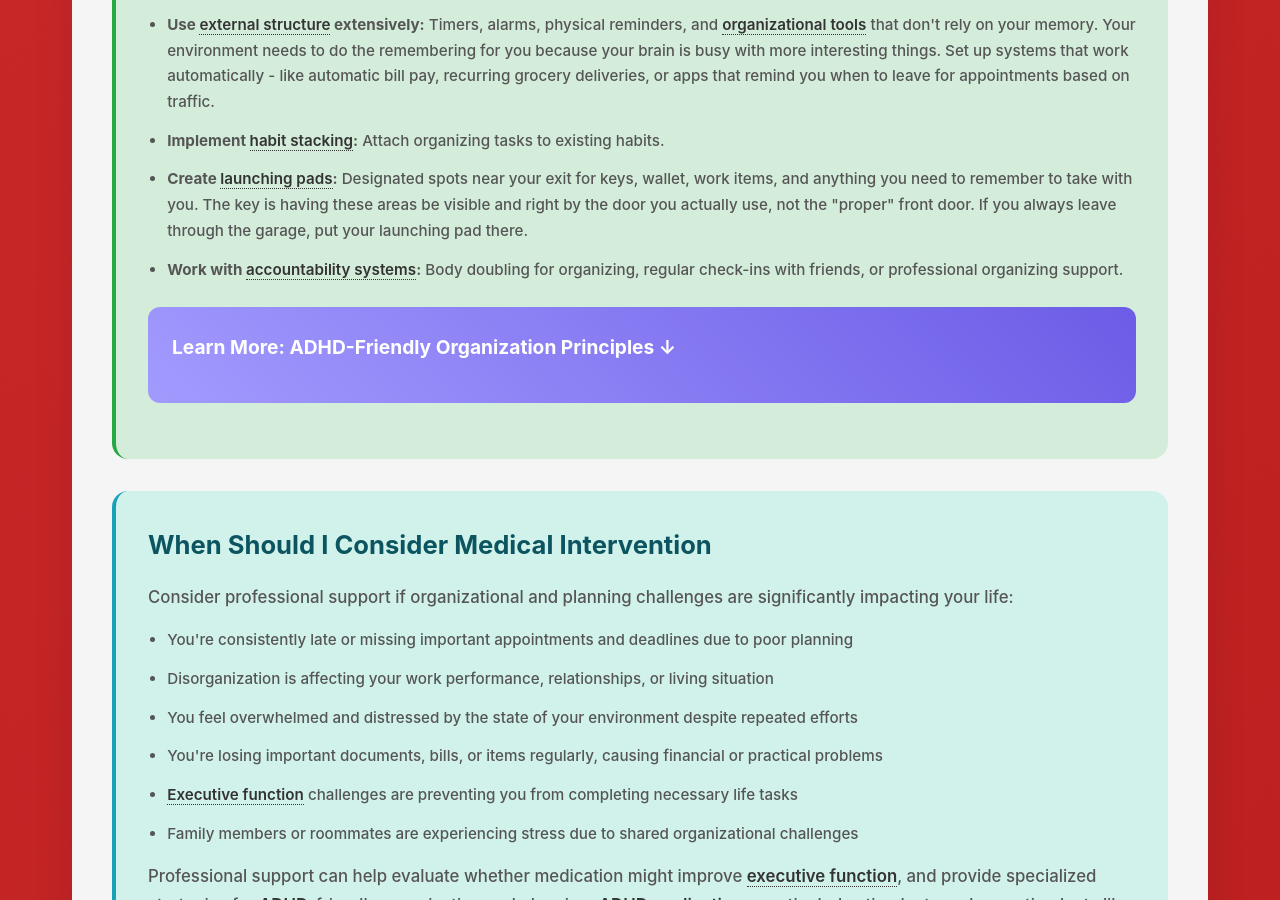
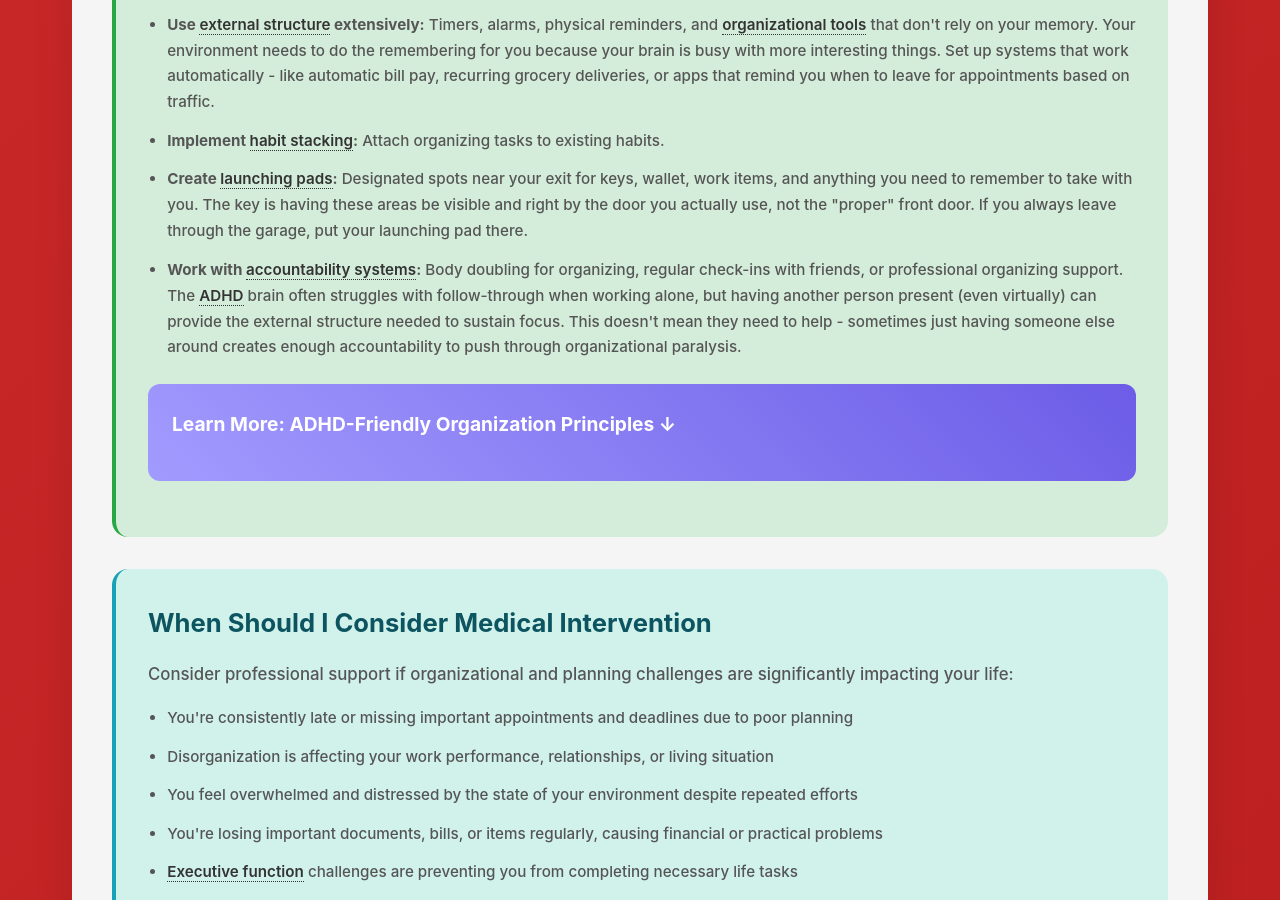
Before and after one commit to neurodivergent-survival-guide/neurodivergent-survival-guide, a Jekyll site: the page built from struggles/organization-and-planning-challenges.html, in a window 1280 px wide and 900 px high, scrolled down 3057 px. Built offline with Jekyll 4.4.1, drawn with Linux system fonts in a browser that asks for light colours.

Commit message:
Update organization-and-planning-challenges.html

```diff
--- a/struggles/organization-and-planning-challenges.html
+++ b/struggles/organization-and-planning-challenges.html
@@ -86,7 +86,7 @@ search_terms: ["can't get organized", "total chaos", "planning overwhelm", "orga
             <li><strong>Use <span class="jargon">external structure<span class="tooltip">Physical and environmental supports that help organize your life without relying on memory</span></span> extensively:</strong> Timers, alarms, physical reminders, and <span class="jargon">organizational tools<span class="tooltip">Apps, systems, or physical objects that support planning and organization</span></span> that don't rely on your memory. Your environment needs to do the remembering for you because your brain is busy with more interesting things. Set up systems that work automatically - like automatic bill pay, recurring grocery deliveries, or apps that remind you when to leave for appointments based on traffic.</li>
             <li><strong>Implement <span class="jargon">habit stacking<span class="tooltip">Linking new organizational habits to existing routines to make them more automatic</span></span>:</strong> Attach organizing tasks to existing habits.</li>
             <li><strong>Create <span class="jargon">launching pads<span class="tooltip">Designated areas where you keep items you need to take with you, reducing morning chaos</span></span>:</strong> Designated spots near your exit for keys, wallet, work items, and anything you need to remember to take with you. The key is having these areas be visible and right by the door you actually use, not the "proper" front door. If you always leave through the garage, put your launching pad there.</li>
-            <li><strong>Work with <span class="jargon">accountability systems<span class="tooltip">External support that helps you follow through on organizational goals and planning tasks</span></span>:</strong> Body doubling for organizing, regular check-ins with friends, or professional organizing support.</li>
+            <li><strong>Work with <span class="jargon">accountability systems<span class="tooltip">External support that helps you follow through on organizational goals and planning tasks</span></span>:</strong> Body doubling for organizing, regular check-ins with friends, or professional organizing support. The <span class="jargon">ADHD<span class="tooltip">Attention-Deficit/Hyperactivity Disorder - brain differences affecting attention, impulse control, and executive function</span></span> brain often struggles with follow-through when working alone, but having another person present (even virtually) can provide the external structure needed to sustain focus. This doesn't mean they need to help - sometimes just having someone else around creates enough accountability to push through organizational paralysis.</li>
         </ul>
 
         <div class="learn-more" onclick="toggleLearnMore(this)">
```
